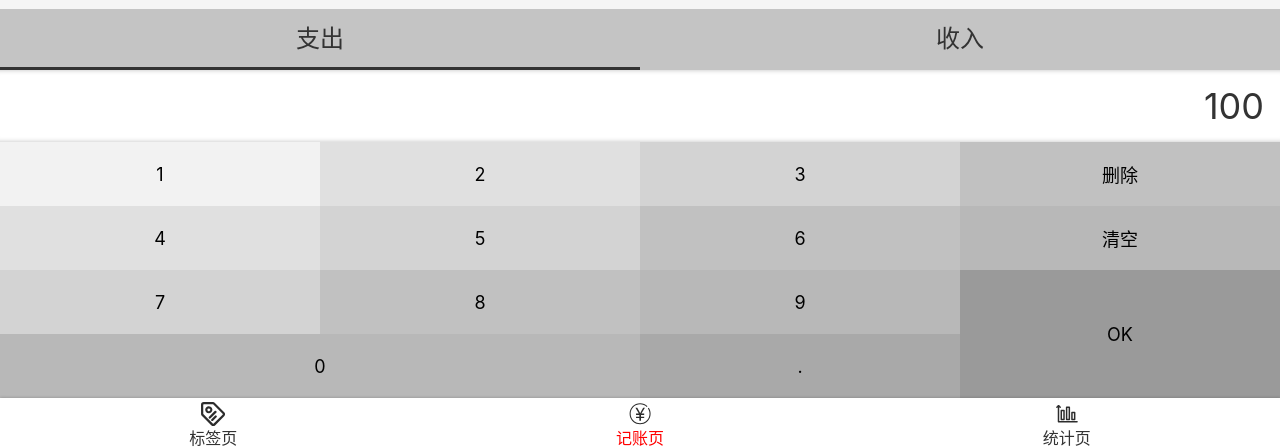
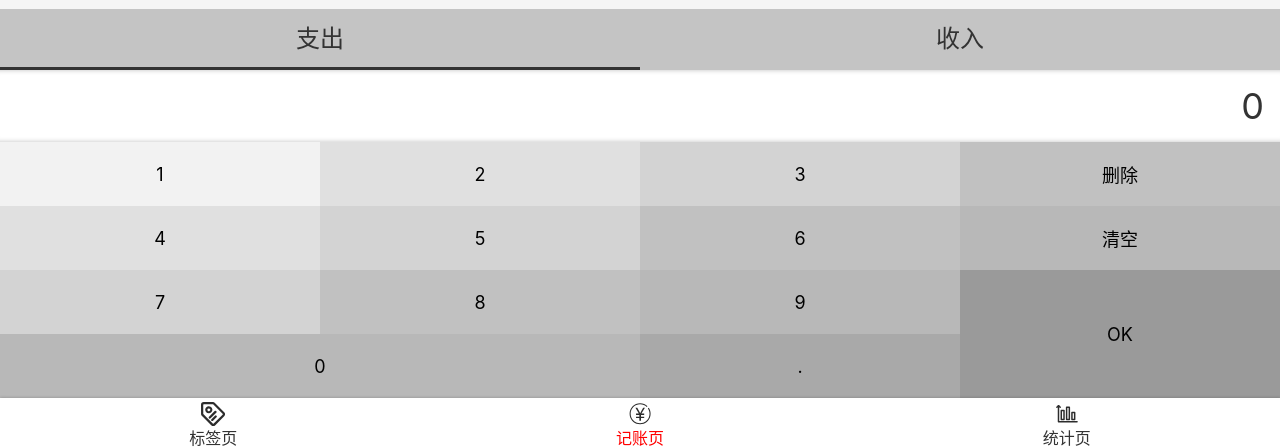
Before and after one commit to nwkami5010/goldensun, a React app: page /#/money in a window 1280 px wide. Shown: the part 346-794 px from the top of the page. Built offline with nearby package versions, Linux system fonts and the light colour scheme.

Commit message:
numberPad 功能 wip(work in process)

```diff
--- a/src/views/Money.tsx
+++ b/src/views/Money.tsx
@@ -21,27 +21,7 @@
       <TagsSection/>
       <NoteSection/>
       <CategorySection/>
-      <NumberPadSection>
-        <div className="output">
-          100
-        </div>
-        <div className="pad clearfix">
-          <button>1</button>
-          <button>2</button>
-          <button>3</button>
-          <button>删除</button>
-          <button>4</button>
-          <button>5</button>
-          <button>6</button>
-          <button>清空</button>
-          <button>7</button>
-          <button>8</button>
-          <button>9</button>
-          <button className="ok">OK</button>
-          <button className="zero">0</button>
-          <button className="dot">.</button>
-        </div>
-      </NumberPadSection>
+      <NumberPadSection/>
     </MyLayout>
   );
 }
--- a/src/views/Money/CategorySection.tsx
+++ b/src/views/Money/CategorySection.tsx
@@ -2,15 +2,16 @@
 import React, {useState} from 'react';
 
 const CategorySection: React.FC = ()=>{
-  const categoryMap = {'-': '支出', '+': '收入'}
+  const categoryMap = {'-': '支出', '+':'收入'};
   const [category, setCategory] = useState('-')
-  const [categoryList] =useState<('+'|'-')[]>(['-','+'])
+  const [categoryList] = useState<('+' |'-')[]>(['-','+'])
   return (
     <Wrapper>
       <ul>
-        {categoryList.map(c =>
-          <li className={category === c ? 'selected':''}
-              onClick={()=> {setCategory(c);}}
+        { categoryList.map( c=>
+          <li key={c}
+              className={category=== c ? 'selected':''}
+              onClick={()=> {setCategory(c)}}
           >{categoryMap[c]}
           </li>
         )}
--- a/src/views/Money/NumberPadSection.tsx
+++ b/src/views/Money/NumberPadSection.tsx
@@ -1,6 +1,7 @@
 import styled from 'styled-components';
+import React , {useState}from 'react';
 
-const NumberPadSection = styled.section`
+const Wrapper = styled.section`
   display:flex;
   flex-direction: column;
   > .output{
@@ -48,4 +49,64 @@
     }
   }
 `;
+
+const NumberPadSection: React.FC = () => {
+  const [output, setOutput ] = useState('0');
+  const onClickButtonWrapper = (e: React.MouseEvent) =>{
+    const text = (e.target as HTMLButtonElement).textContent;
+    if (text === null) {return;}
+    switch (text) {
+      case '0':
+      case '1':
+      case '2':
+      case '3':
+      case '4':
+      case '5':
+      case '6':
+      case '7':
+      case '8':
+      case '9':
+      case '.':
+        if (output === '0') {
+          setOutput(text);
+        } else {
+          setOutput(output + text);
+        }
+        break;
+      case '删除':
+        console.log('删除');
+        break;
+      case '清空':
+        console.log('清空');
+        break;
+      case 'OK':
+        console.log('确认');
+        break;
+    }
+  };
+
+  return (
+    <Wrapper>
+      <div className="output">
+        {output}
+      </div>
+      <div className="pad clearfix" onClick={onClickButtonWrapper}>
+        <button>1</button>
+        <button>2</button>
+        <button>3</button>
+        <button>删除</button>
+        <button>4</button>
+        <button>5</button>
+        <button>6</button>
+        <button>清空</button>
+        <button>7</button>
+        <button>8</button>
+        <button>9</button>
+        <button className="ok">OK</button>
+        <button className="zero">0</button>
+        <button className="dot">.</button>
+      </div>
+    </Wrapper>
+  );
+}
 export {NumberPadSection}
```
